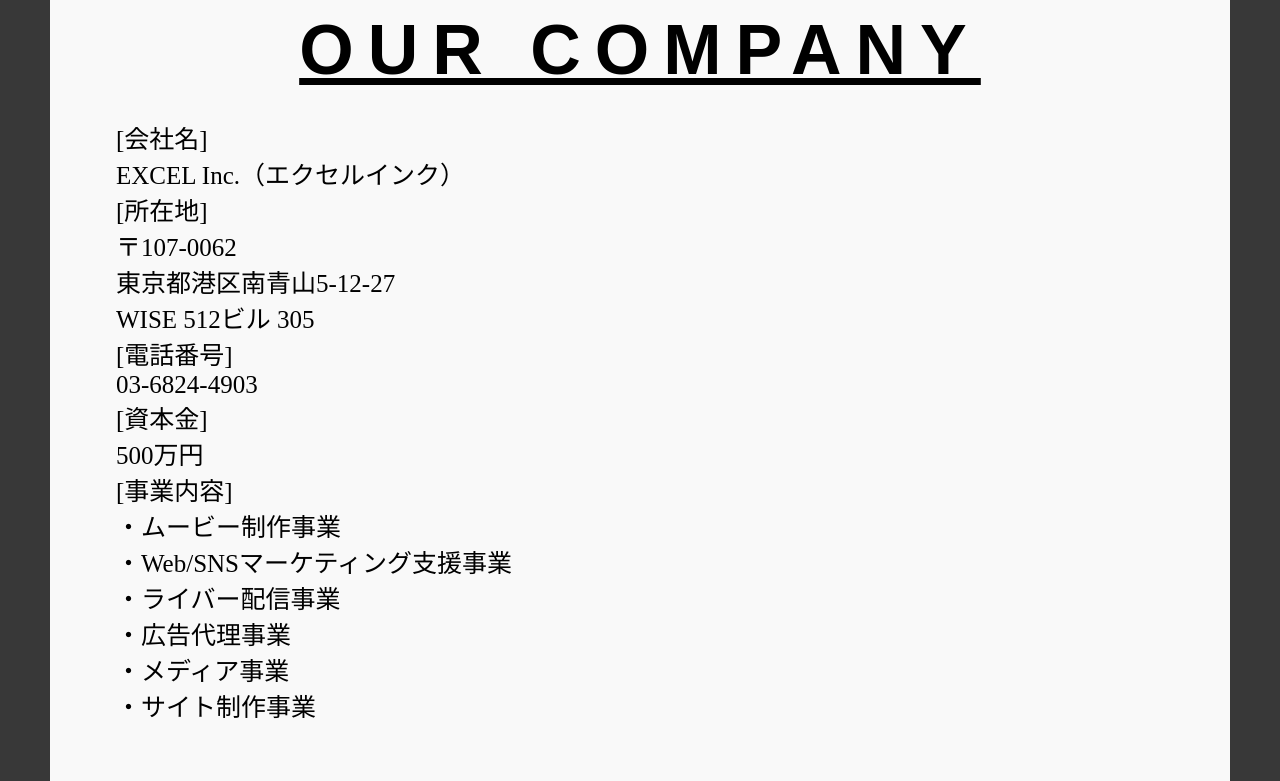
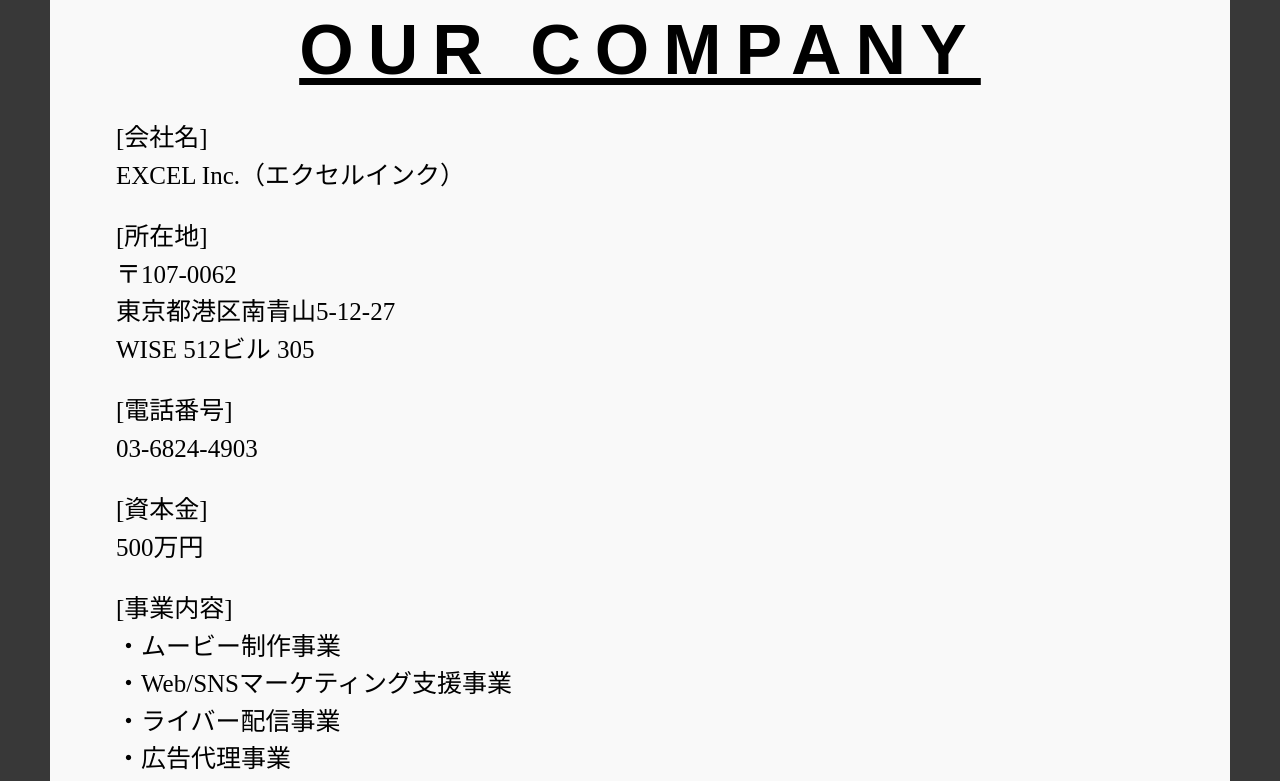
Before and after one commit to mitsu0428/excel-inc, a Next.js app: page / in a window 1280 px wide. Shown: the part 3792-4573 px from the top of the page. Built offline with nearby package versions, Linux system fonts and the light colour scheme; a web font is replaced by a local one.

Commit message:
fix: 改行が入ってない

```diff
--- a/src/app/components/Sec6/index.tsx
+++ b/src/app/components/Sec6/index.tsx
@@ -20,6 +20,8 @@ export const Component = () => {
               EXCEL Inc.（エクセルインク）
             </ContentsText>
 
+            <br />
+
             <ContentsText>
               [所在地]
               <br />
@@ -30,17 +32,23 @@ export const Component = () => {
               WISE 512ビル 305
             </ContentsText>
 
+            <br />
+
             <ContentsText>
               [電話番号]
               <br />
               03-6824-4903
             </ContentsText>
 
+            <br />
+
             <ContentsText>
               [資本金]
               <br />
               500万円
             </ContentsText>
+
+            <br />
 
             <ContentsText>
               [事業内容]
@@ -158,7 +166,6 @@ const ContentsText = styled.p`
   font-size: 25px;
   font-style: normal;
   font-weight: 500;
-  line-height: normal;
   text-align: left;
   @media (max-width: 768px) {
     font-size: 8px;
```
